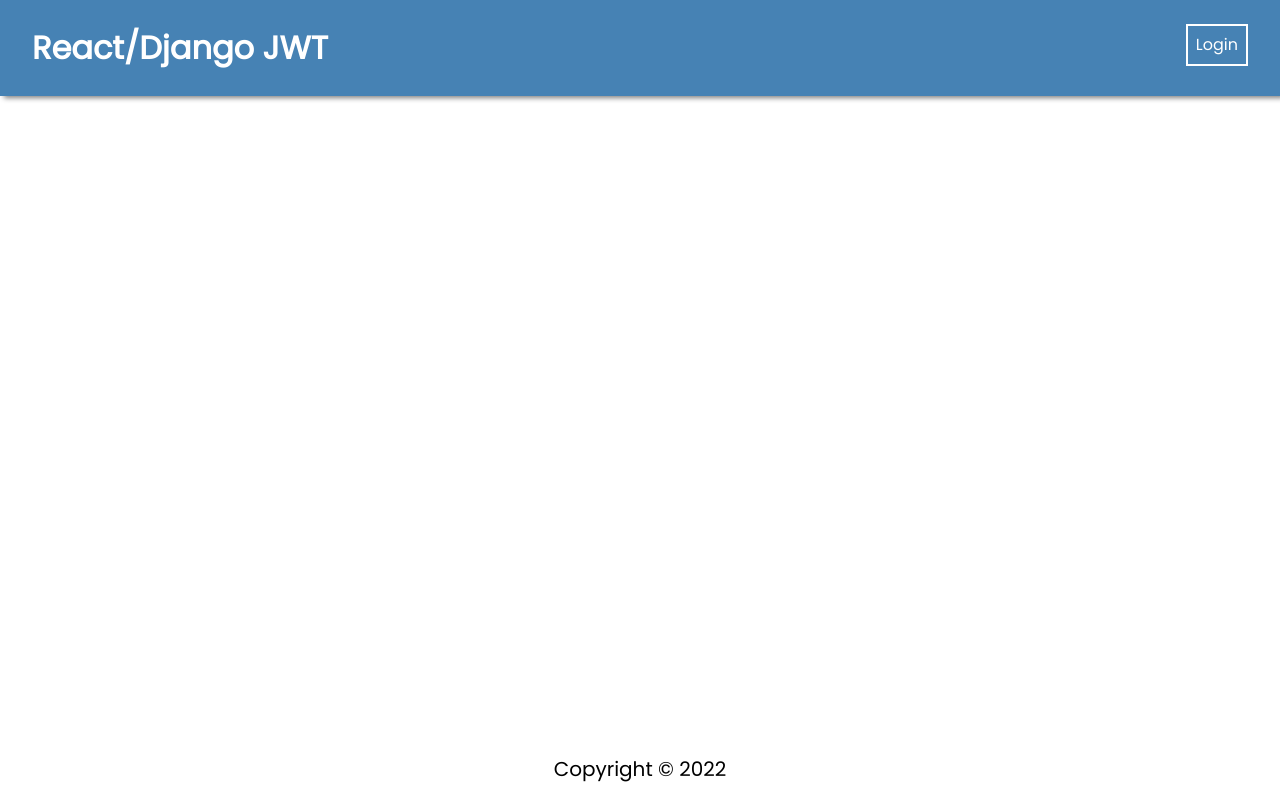
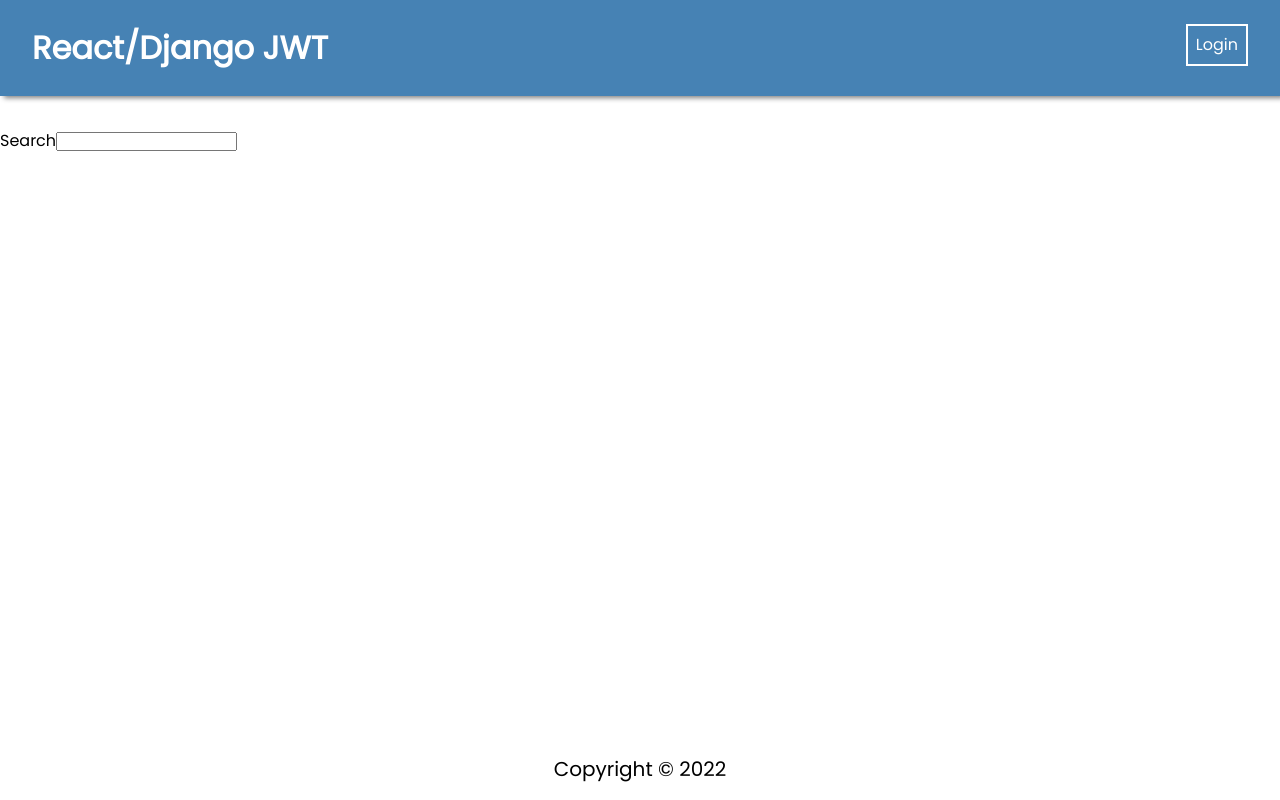
Before and after one commit to wright403/YouTube_Clone, a React (Create React App) app in the folder frontend/: page /searchbar in a window 1280 px wide. Built offline with nearby package versions, Linux system fonts and the light colour scheme.

Commit message:
created Search bar component and file

```diff
--- a/frontend/src/App.js
+++ b/frontend/src/App.js
@@ -1,4 +1,7 @@
-// General Imports
+// General Import
+import React, { useState } from 'react';
+
+
 import { Routes, Route } from "react-router-dom";
 import "./App.css";
 
@@ -14,8 +17,17 @@ import Footer from "./components/Footer/Footer";
 
 // Util Imports
 import PrivateRoute from "./utils/PrivateRoute";
+import SearchBar from "./components/SearchBar/SearchBar";
 
 function App() {
+
+
+  const [userInput, setUserInput] = useState("");
+  const getUserInput = (event) => {
+    setUserInput(event.target.value);
+  };
+
+
   return (
     <div>
       <Navbar />
@@ -31,6 +43,7 @@ function App() {
         <Route path="/register" element={<RegisterPage />} />
         <Route path="/login" element={<LoginPage />} />
         <Route path="/addcomment" element={<PrivateRoute><AddCommentPage/></PrivateRoute>} />
+        <Route path="/searchbar" element={<SearchBar getUserInput={getUserInput} userInput={userInput} />} />
       </Routes>
       <Footer />
     </div>
--- /dev/null
+++ b/frontend/src/components/SearchBar/SearchBar.jsx
@@ -0,0 +1,22 @@
+import axios from 'axios';
+import React, { useState, useEffect } from 'react';
+const SearchBar = ({getUserInput, userInput}) => {
+
+
+
+
+
+
+
+
+    return (
+        <form>
+            <div>
+                <label>Search</label>
+                <input name={''} type='search' value={userInput} onChange={(event) => getUserInput(event)}/>
+            </div>
+        </form>
+     );
+}
+
+export default SearchBar;
```
Also changed, not shown: frontend/src/components/SearchPage/SearchPage.jsx (+26 -0 lines), frontend/src/components/VideoPage/VideoPage.jsx (added).
